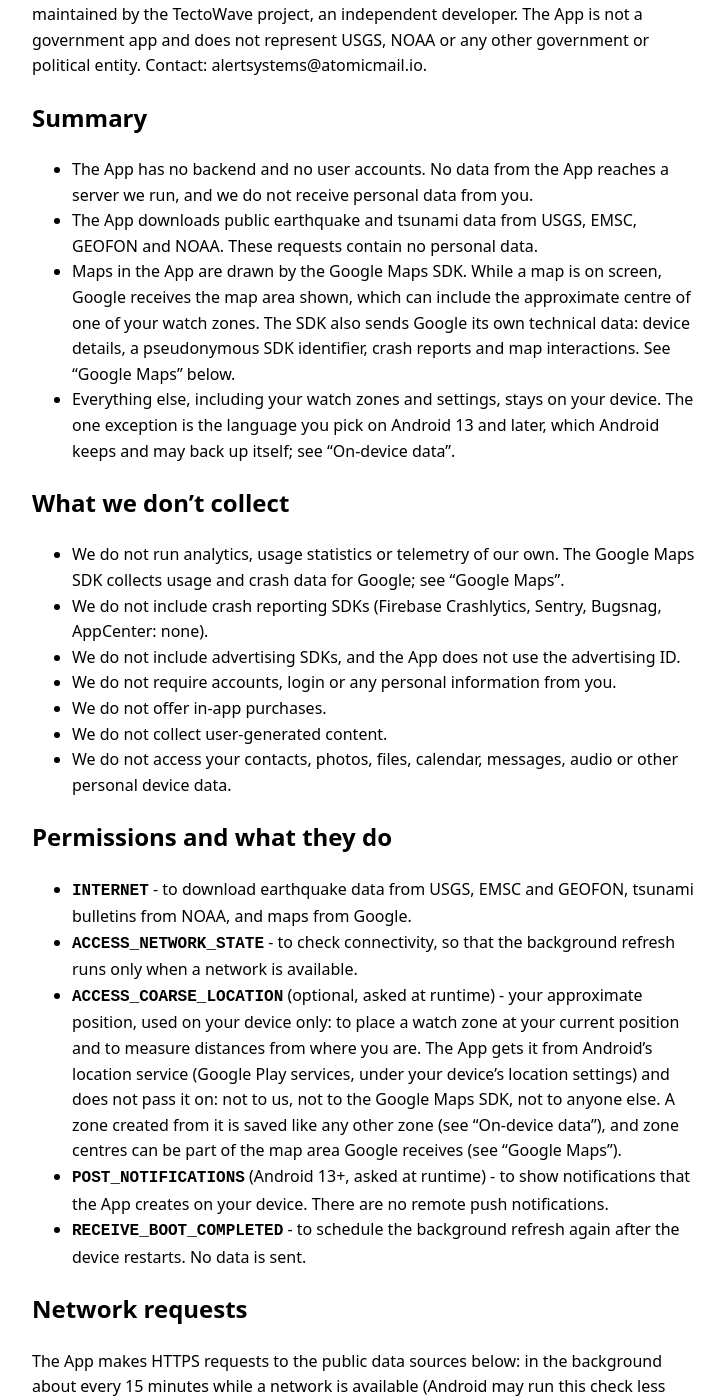
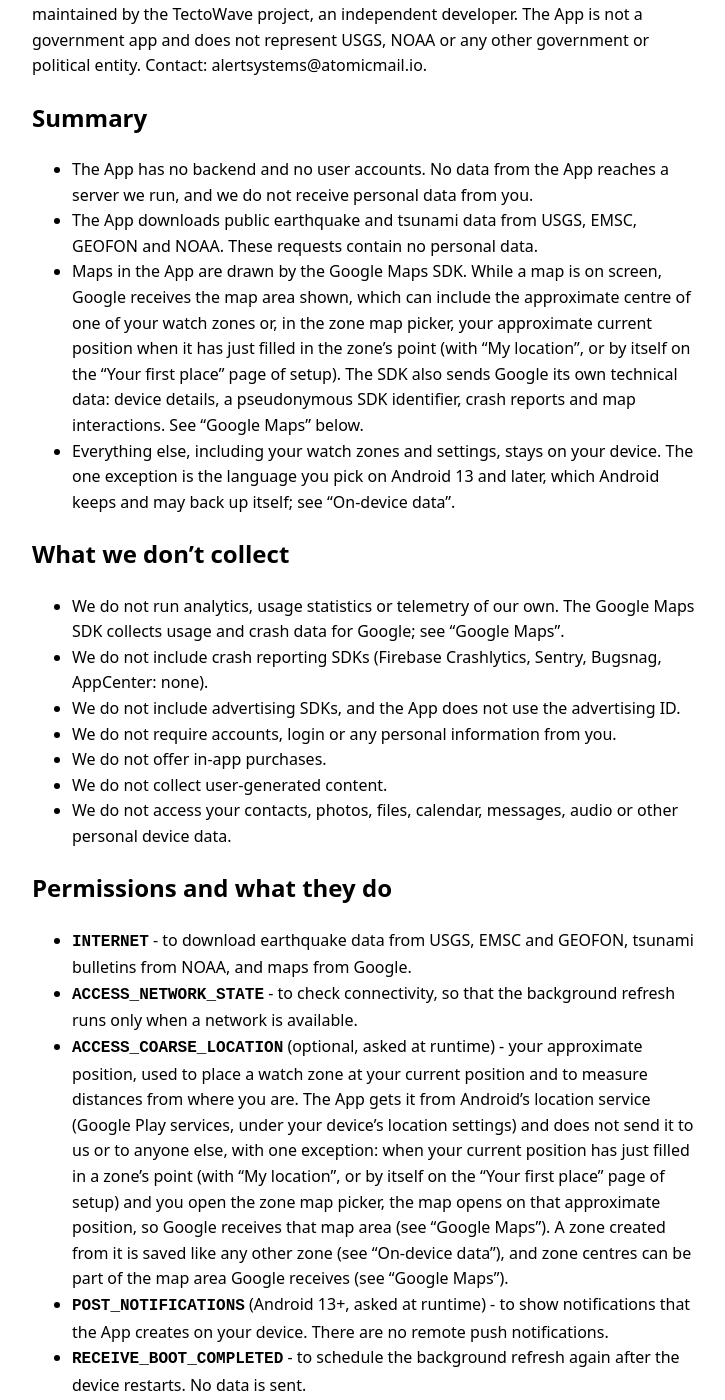
Before and after one commit to K41r05-a/tectowave-legal, a Jekyll site: the page built from en/privacy.md, in a window 1280 px wide and 1400 px high, scrolled down 279 px. Shown: the whole window, without its empty margins (272-997 px from the left). Built offline with Jekyll 4.4.1, drawn with Linux system fonts in a browser that asks for light colours; some of the changed text lies outside the part shown.

Commit message:
Update privacy policy

```diff
--- a/en/privacy.md
+++ b/en/privacy.md
@@ -19,7 +19,7 @@
 
 - The App has no backend and no user accounts. No data from the App reaches a server we run, and we do not receive personal data from you.
 - The App downloads public earthquake and tsunami data from USGS, EMSC, GEOFON and NOAA. These requests contain no personal data.
-- Maps in the App are drawn by the Google Maps SDK. While a map is on screen, Google receives the map area shown, which can include the approximate centre of one of your watch zones. The SDK also sends Google its own technical data: device details, a pseudonymous SDK identifier, crash reports and map interactions. See "Google Maps" below.
+- Maps in the App are drawn by the Google Maps SDK. While a map is on screen, Google receives the map area shown, which can include the approximate centre of one of your watch zones or, in the zone map picker, your approximate current position when it has just filled in the zone's point (with "My location", or by itself on the "Your first place" page of setup). The SDK also sends Google its own technical data: device details, a pseudonymous SDK identifier, crash reports and map interactions. See "Google Maps" below.
 - Everything else, including your watch zones and settings, stays on your device. The one exception is the language you pick on Android 13 and later, which Android keeps and may back up itself; see "On-device data".
 
 ## What we don't collect
@@ -36,7 +36,7 @@
 
 - **`INTERNET`** - to download earthquake data from USGS, EMSC and GEOFON, tsunami bulletins from NOAA, and maps from Google.
 - **`ACCESS_NETWORK_STATE`** - to check connectivity, so that the background refresh runs only when a network is available.
-- **`ACCESS_COARSE_LOCATION`** (optional, asked at runtime) - your approximate position, used on your device only: to place a watch zone at your current position and to measure distances from where you are. The App gets it from Android's location service (Google Play services, under your device's location settings) and does not pass it on: not to us, not to the Google Maps SDK, not to anyone else. A zone created from it is saved like any other zone (see "On-device data"), and zone centres can be part of the map area Google receives (see "Google Maps").
+- **`ACCESS_COARSE_LOCATION`** (optional, asked at runtime) - your approximate position, used to place a watch zone at your current position and to measure distances from where you are. The App gets it from Android's location service (Google Play services, under your device's location settings) and does not send it to us or to anyone else, with one exception: when your current position has just filled in a zone's point (with "My location", or by itself on the "Your first place" page of setup) and you open the zone map picker, the map opens on that approximate position, so Google receives that map area (see "Google Maps"). A zone created from it is saved like any other zone (see "On-device data"), and zone centres can be part of the map area Google receives (see "Google Maps").
 - **`POST_NOTIFICATIONS`** (Android 13+, asked at runtime) - to show notifications that the App creates on your device. There are no remote push notifications.
 - **`RECEIVE_BOOT_COMPLETED`** - to schedule the background refresh again after the device restarts. No data is sent.
 
@@ -62,7 +62,7 @@
 - the zone map picker, used to place a watch zone on a map;
 - the small map at the top of an event's details screen. Tapping an earthquake notification opens this screen.
 
-**Map area.** To draw a map, the SDK downloads map data for the area on screen, so Google receives that approximate area. The Map screen fits your watch zones and the listed events into view. The details map shows the event and, when your nearest watch zone is within 1,000 km of it, that zone's centre as well. In the zone map picker, it is the area you browse. Zone centres are saved rounded to about 1.1 km, so the map area can show approximately where one of your watch zones is. The App does not turn on the map's "my location" layer.
+**Map area.** To draw a map, the SDK downloads map data for the area on screen, so Google receives that approximate area. The Map screen fits your watch zones and the listed events into view. The details map shows the event and, when your nearest watch zone is within 1,000 km of it, that zone's centre as well. The zone map picker opens on the zone's point, or on the whole world when there is none, and then shows the area you browse. That point can be your approximate current position, just filled in with "My location" or by itself on the "Your first place" page of setup; it is not rounded until the zone is saved. Zone centres are saved rounded to about 1.1 km, so the map area can show approximately where one of your watch zones is. The App does not turn on the map's "my location" layer.
 
 **Data the SDK collects by itself.** Google documents that the Maps SDK for Android collects the following on its own, independently of the App's code (<https://developers.google.com/maps/documentation/android-sdk/play-data-disclosure>):
 
@@ -91,7 +91,7 @@
 
 ## Links and sharing
 
-Links you tap in the App (event pages, tsunami.gov, the USGS "Did You Feel It?" form, this policy) open in your browser, and the Share button hands the event text to the app you choose. Those sites and apps have their own privacy policies.
+Links you tap in the App (event pages, tsunami.gov, the USGS "Did You Feel It?" form, this policy) open in your browser, and the Share button hands the event text to the app you choose. When you have watch zones, that text includes the distance from your nearest watch zone and that zone's name. Those sites and apps have their own privacy policies.
 
 ## Children's privacy
 
```
Also changed, not shown: other parts of en/privacy.md (+2 -2 lines), ru/privacy.md (+6 -6 lines).
